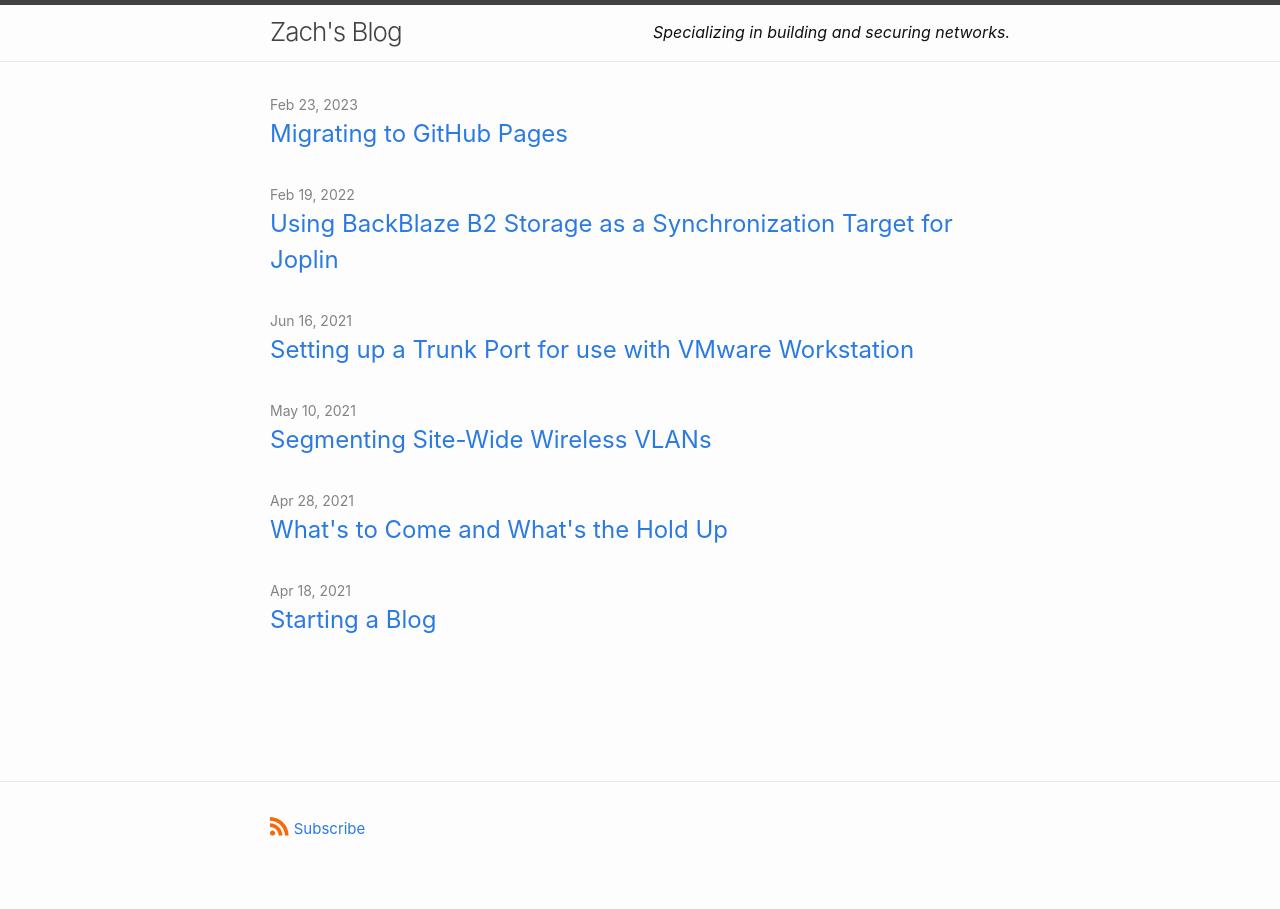
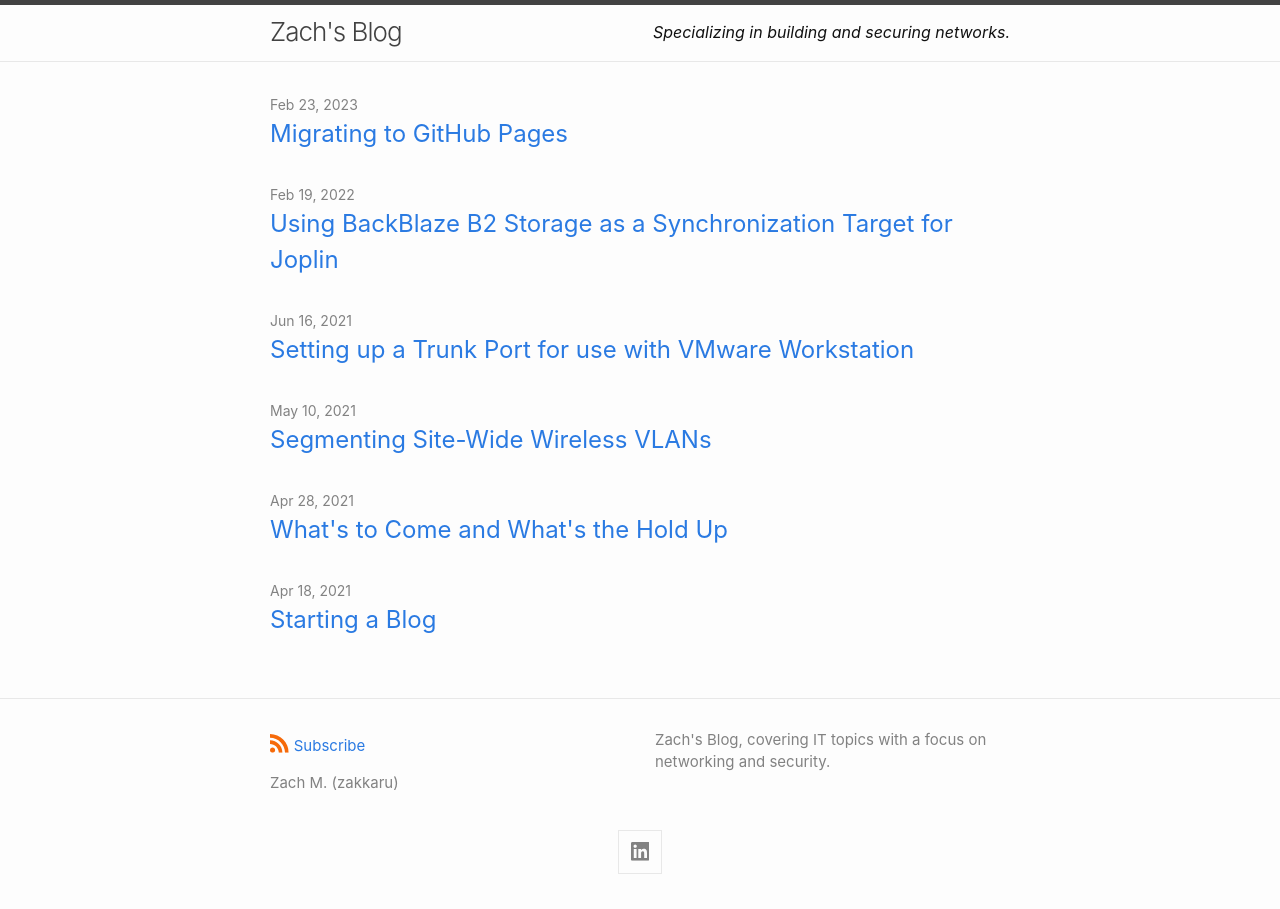
Before and after one commit to Zakkaruu/blog, a Jekyll site: the page built from index.md, in a window 1280 px wide. Built offline with Jekyll 4.4.1, drawn with Linux system fonts in a browser that asks for light colours; our own code applies the rules of GitHub Pages for plain Markdown files; part of the change alters nothing that is shown.

Commit message:
Update _config.yml

```diff
--- a/_config.yml
+++ b/_config.yml
@@ -1,2 +1,52 @@
+title: Zach's Blog
+author:
+  name: Zach M. (zakkaru)
+
+# The `>` after `description:` means to ignore line-breaks until next key.
+# If you want to omit the line-break after the end of text, use `>-` instead.
+description: >
+  Zach's Blog, covering IT topics with a focus on networking and security.
+# Build settings
+
 theme: minima
-title: Zach's Blog
+
+# plugins:
+#  - jekyll-feed
+#  - jekyll-seo-tag
+
+# Theme-specific settings
+
+minima:
+  # Minima date format.
+  # Refer to https://shopify.github.io/liquid/filters/date/ if you want to customize this.
+  #
+  # date_format: "%b %-d, %Y"
+
+  # Generate social links in footer.
+  #
+  social_links:
+  #   - { platform: devto,          user_url: "https://dev.to/jekyll" }
+  #   - { platform: dribbble,       user_url: "https://dribbble.com/jekyll" }
+  #   - { platform: facebook,       user_url: "https://www.facebook.com/jekyll" }
+  #   - { platform: flickr,         user_url: "https://www.flickr.com/photos/jekyll" }
+  #   - { platform: github,         user_url: "https://github.com/jekyll/minima" }
+  #   - { platform: google_scholar, user_url: "https://scholar.google.com/citations?user=qc6CJjYAAAAJ" }
+  #   - { platform: instagram,      user_url: "https://www.instagram.com/jekyll" }
+  #   - { platform: keybase,        user_url: "https://keybase.io/jekyll" }
+    - { platform: linkedin,       user_url: "https://www.linkedin.com/in/zsmoore" }
+  #   - { platform: microdotblog,   user_url: "https://micro.blog/jekyll" }
+  #   - { platform: pinterest,      user_url: "https://www.pinterest.com/jekyll" }
+  #   - { platform: stackoverflow,  user_url: "https://stackoverflow.com/users/1234567/jekyll" }
+  #   - { platform: telegram,       user_url: "https://t.me/jekyll" }
+  #   - { platform: twitter,        user_url: "https://twitter.com/jekyllrb" }
+  #   - { platform: youtube,        user_url: "https://www.youtube.com/jekyll" }
+
+# If you want to link only specific pages in your header, uncomment this and add the path to the pages in
+# order as they should show up.
+#
+# header_pages:
+#   - about.md
+
+# Set to `true` to show excerpts on the homepage.
+#
+# show_excerpts: false
```
